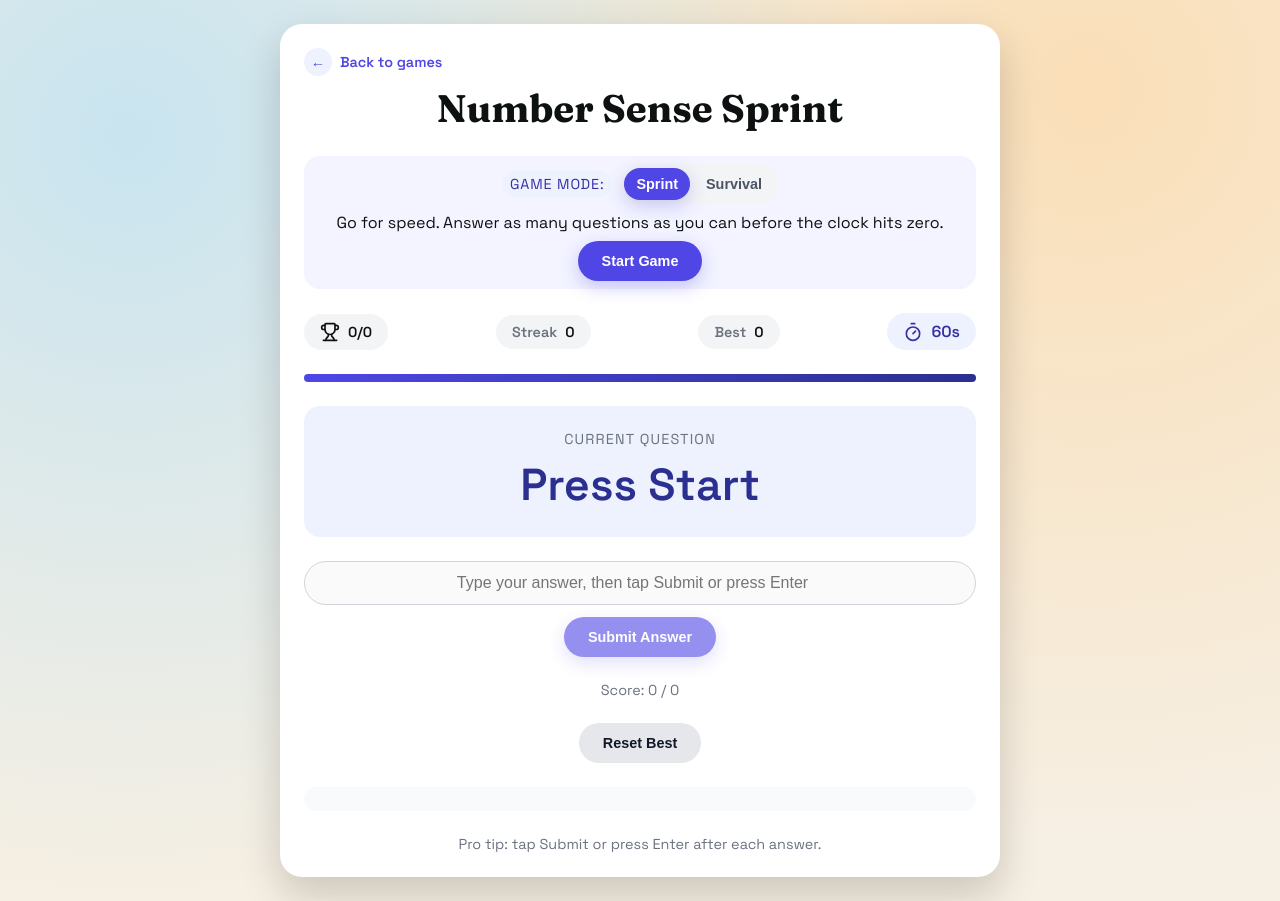
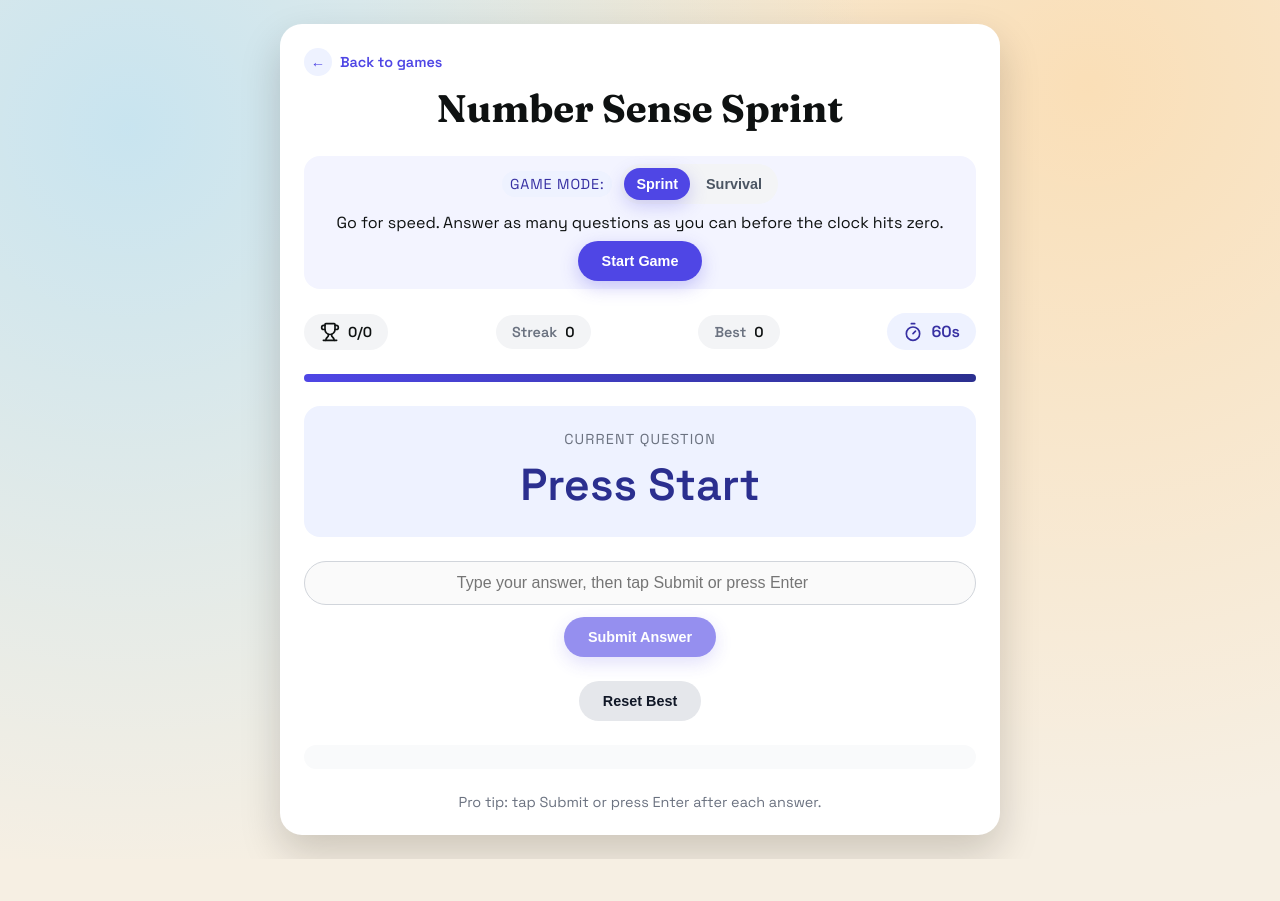
Before and after one commit to lbi-dag/mathgames, a React (Vite) app: page /games/number-sense-sprint in a window 1280 px wide. After the commit the page ends 859 px from the top, so only its background shows below. Built offline with nearby package versions, Linux system fonts and the light colour scheme.

Commit message:
feat: remove accuracy label from Number Sense Sprint UI

```diff
--- a/src/games/number-sense-sprint/NumberSenseSprint.tsx
+++ b/src/games/number-sense-sprint/NumberSenseSprint.tsx
@@ -279,8 +279,6 @@ export default function NumberSenseSprint() {
       ? "Go for speed. Answer as many questions as you can before the clock hits zero."
       : "Three lives. Difficulty increases as you score.";
 
-  const accuracyLabel = `Score: ${stats.totalCorrect} / ${stats.totalAnswered}`;
-
   return (
     <div className={styles.page}>
       <div className={styles.card}>
@@ -387,7 +385,6 @@ export default function NumberSenseSprint() {
           </div>
         </form>
 
-        <div className={styles.footerRow}>{accuracyLabel}</div>
         <div className={styles.actions}>
           <button type="button" className={styles.secondaryAction} onClick={resetBestScore}>
             Reset Best
```
